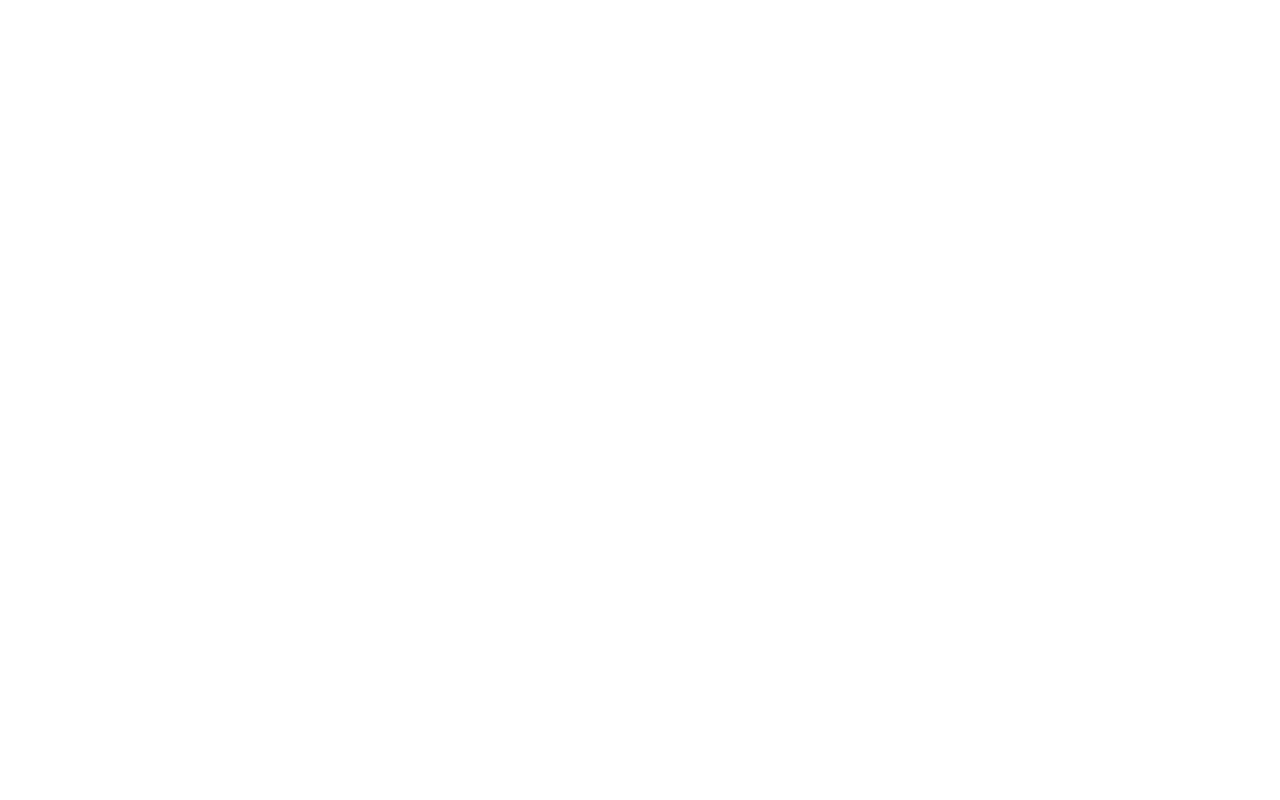
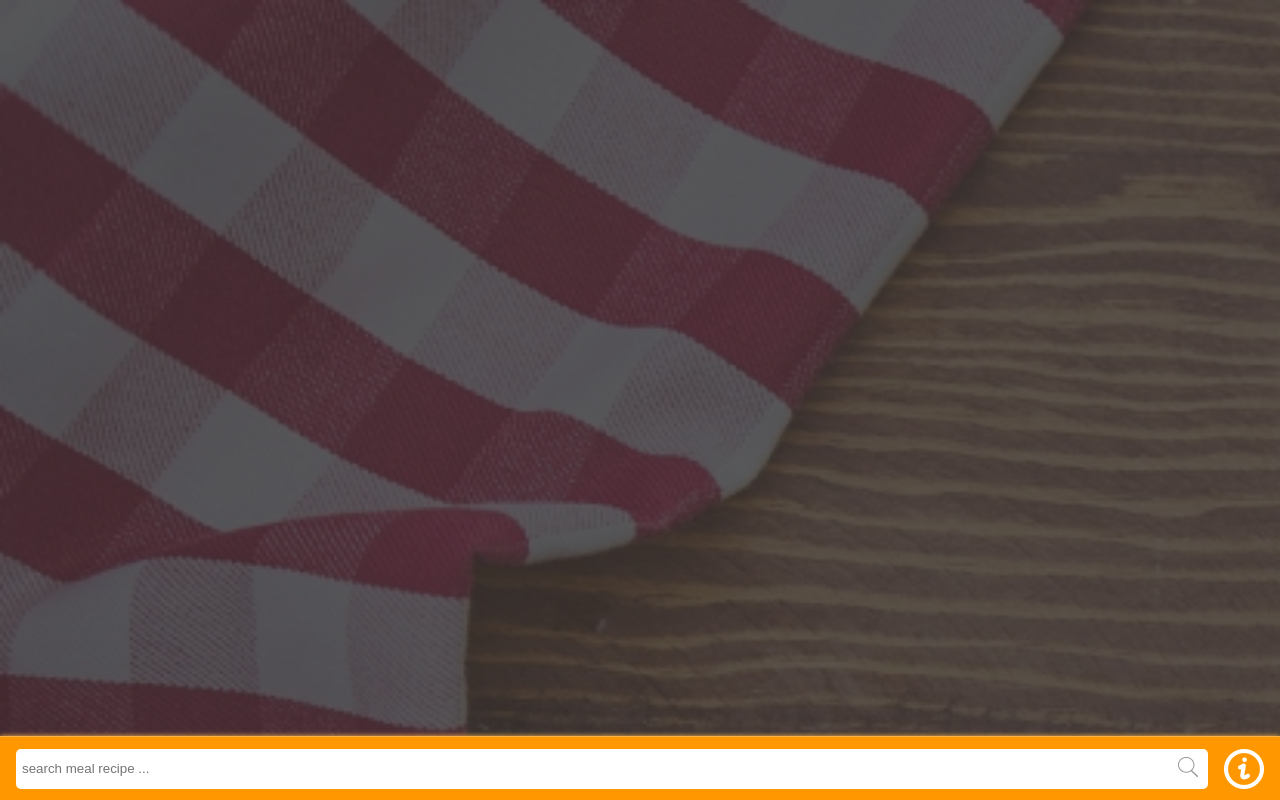
Before and after one commit to musasutisna/meal-recipe, a website built with webpack: page src/template.html in a window 1280 px wide. Built offline with nearby package versions, Linux system fonts and the light colour scheme.

Commit message:
Page main

```diff
--- /dev/null
+++ b/src/components/container-contents.js
@@ -0,0 +1,11 @@
+class ContainerContent extends HTMLElement {
+  connectedCallback() {
+    this.render()
+  }
+
+  render() {
+    this.innerHTML = ''
+  }
+}
+
+customElements.define('container-contents', ContainerContent)
--- /dev/null
+++ b/src/components/menu-main.js
@@ -0,0 +1,53 @@
+class MenuMain extends HTMLElement {
+  connectedCallback() {
+    this.render()
+  }
+
+  /**
+   * Handler submited search input.
+   *
+   * @param   Function
+   * @return  void
+   */
+  set onSearch(handler) {
+    this._onSearch = handler
+  }
+
+  /**
+   * Handler clicked about button.
+   *
+   * @param   Function
+   * @return  void
+   */
+  set onAbout(handler) {
+    this._onAbout = handler
+  }
+
+  render() {
+    this.innerHTML = `<div class="SearchBox">
+                        <input class="SearchKeyword" type="text" placeholder="search meal recipe ...">
+                        <button class="SearchButton" type="button"></button>
+                      </div>
+                      <button class="About" type="button"></button>`
+
+    const domSearchKeyword = this.querySelector('.SearchKeyword')
+    const domSearchButton = this.querySelector('.SearchButton')
+    const domAbout = this.querySelector('.About')
+
+    domSearchKeyword.addEventListener('keyup', (e) => {
+      if (e.keyCode === 13) {
+        this._onSearch(domSearchKeyword.value)
+      }
+    })
+
+    domSearchButton.addEventListener('click', () => {
+      this._onSearch(domSearchKeyword.value)
+    })
+
+    domAbout.addEventListener('click', () => {
+      this._onAbout()
+    })
+  }
+}
+
+customElements.define('menu-main', MenuMain)
--- a/src/main.js
+++ b/src/main.js
@@ -1 +1,20 @@
 import 'styles/global.css'
+import 'components/container-contents.js'
+import 'components/menu-main.js'
+import 'components/modal-about.js'
+
+const main = () => {
+  const domContainerContents = document.querySelector('container-contents')
+  const domMenuMain = document.querySelector('menu-main')
+  const domModalAbout = document.querySelector('modal-about')
+
+  domMenuMain.onSearch = (keyword) => {
+
+  }
+
+  domMenuMain.onAbout = () => {
+
+  }
+}
+
+document.addEventListener('DOMContentLoaded', main)
--- a/src/styles/global.css
+++ b/src/styles/global.css
@@ -1,3 +1,66 @@
 * {
-  display: none;
+  margin: 0;
+  paddiing: 0;
+  box-sizing: border-box;
 }
+
+#Wrapper {
+  position: absolute;
+  top: 0;
+  right: 0;
+  bottom: 0;
+  left: 0;
+  display: grid;
+  width: 100%;
+  height: 100%;
+  overflow: hidden;
+  background: url('./img/background.png');
+  background-size: cover;
+  grid-template-columns: 100%;
+  grid-template-rows: auto 64px;
+}
+
+menu-main {
+  grid-column: 1;
+  grid-row: 2;
+  display: grid;
+  background: #FF9800;
+  border-top: 1px solid #FFB74D;
+  box-shadow: 0 0 5px 0 #FFB74D;
+  grid-template-columns: 16px auto 16px 40px 16px;
+  grid-template-rows: auto 40px auto;
+}
+menu-main .SearchBox {
+  position: relative;
+  grid-column: 2;
+  grid-row: 2;
+  overflow: hidden;
+  background: #FFFFFF;
+  border-radius: 5px;
+}
+menu-main .SearchBox input {
+  width: 100%;
+  height: 100%;
+  padding-right: 36px;
+  padding-left: 6px;
+  border: 0;
+  color: #999999;
+}
+menu-main .SearchBox button {
+  position: absolute;
+  top: 0;
+  right: 6px;
+  bottom: 0;
+  margin: auto 0;
+  width: 24px;
+  height: 24px;
+  background: url('./img/button-search.png') no-repeat;
+  border: 0;
+}
+menu-main .About {
+  grid-column: 4;
+  grid-row: 2;
+  background: url('./img/button-about.png') no-repeat;
+  background-size: 100% 100%;
+  border: 0;
+}
--- a/src/template.html
+++ b/src/template.html
@@ -13,5 +13,10 @@
   <link rel="icon" type="image/png" href="/static/favicon.png">
 </head>
 <body>
+    <div id="Wrapper">
+      <container-contents></container-contents>
+      <menu-main></menu-main>
+    </div>
+    <modal-about></modal-about>
 </body>
 </html>
--- a/webpack.common.js
+++ b/webpack.common.js
@@ -14,7 +14,7 @@ module.exports = {
   module: {
     rules: [
       {
-        test: /\.html/,
+        test: /\.html$/,
         use: 'html-loader'
       },
       {
```
Also changed, not shown: src/styles/img/background.png (added), src/styles/img/button-about.png (added), src/styles/img/button-search.png (added).
